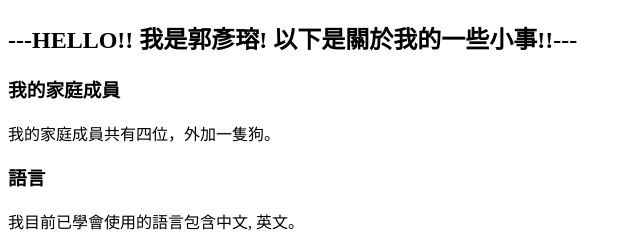
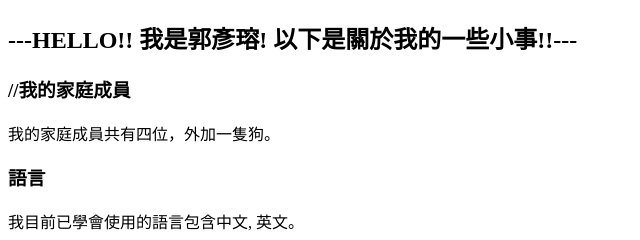
Before and after one commit to SalleyGuo/salleyguo.github.io, a plain HTML site: page index.html in a window 1280 px wide. Shown: the top 240 px of the page, 0-640 px from the left. Drawn offline with Linux system fonts and the light colour scheme.

Commit message:
Update index.html

```diff
--- a/index.html
+++ b/index.html
@@ -15,7 +15,7 @@
             });
         </script>
     <section>
-        <h3>我的家庭成員</h3>
+        <h3>//我的家庭成員</h3>
         <p>
             我的家庭成員共有四位，外加一隻狗。
         </p>
```
